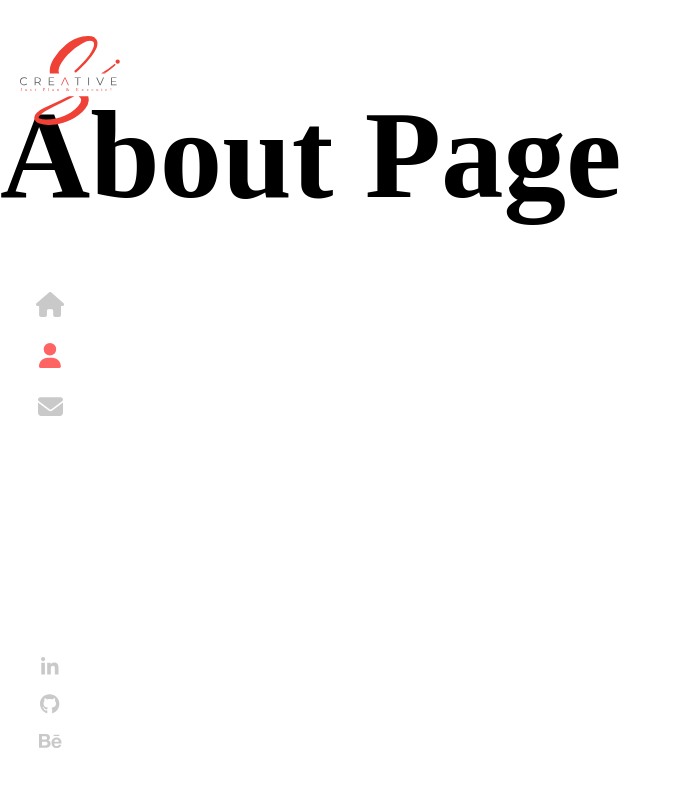
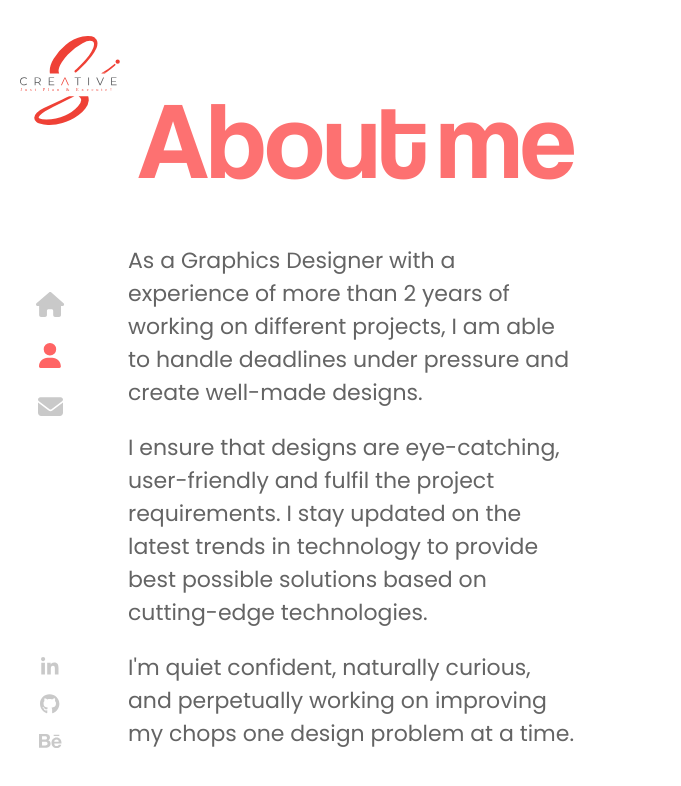
Before and after one commit to MuhammadHassan199/muhammad-portfolio, a React (Create React App) app: page /about in a window 1280 px wide. Shown: the top 786 px of the page, without its empty margins (0-681 px from the left). Built offline with nearby package versions, Linux system fonts and the light colour scheme.

Commit message:
begin about page

```diff
--- a/src/component/About/index.js
+++ b/src/component/About/index.js
@@ -1,10 +1,38 @@
 import '../About/index.scss';
+import AnimatedLetters from '../AnimatedLetters'
+import { useEffect, useState } from 'react';
 
 const About = () => {
+    const [letterClass, setLetterClass] = useState('text-animate')
+
+    useEffect(() =>{
+      setTimeout(() => {
+        setLetterClass('text-animate-hover')
+      }, 3000);
+  }, []);
+
     return (
-    <>
-      <h1>About Page</h1>
-    </>
+    <div className='container about-page'>
+      <div className='text-zone'>
+        <h1>
+          <AnimatedLetters
+          letterClass={letterClass}
+            strArray={['A','b','o','u','t',' ','m','e']}
+            idx={15}
+ />
+        </h1>
+        <p>As a Graphics Designer with a experience of more than 2 years of working on
+        different projects, I am able to handle deadlines under pressure and create
+        well-made designs.</p>
+        <p>I ensure that designs are eye-catching, user-friendly and
+        fulfil the project requirements. I stay updated on the latest trends in technology
+        to provide best possible solutions based on cutting-edge technologies.</p>
+        <p>I'm quiet confident, naturally curious, and perpetually working on
+        improving my chops one design problem at a time.</p>
+      </div>
+
+
+    </div>
   );
 };
 
--- a/src/component/Layout/index.scss
+++ b/src/component/Layout/index.scss
@@ -13,3 +13,55 @@
     animation: fadeIn 3s forwards;
     animation-delay: 1s;
 }
+
+.about-page{
+    .text-zone{
+        position: absolute;
+        left: 10%;
+        top: 50%;
+        transform: translateY(-50%);
+        width: 35%;
+        vertical-align: middle;
+        display: table-cell;
+        max-height: 90%;
+
+        h1{
+            font-size: 110px;
+            font-family: 'Coolvetica';
+            color: #fd7171;
+            font-weight: 400;
+            margin-top: 0;
+            position: relative;
+            margin-bottom: 40px;
+            left: 10px;
+
+
+
+        }
+        p{
+            font-size: 22px;
+            color: #646464;
+            font-family: 'poppins';
+            font-weight: 300;
+            min-width: fit-content;
+            animation: pulse 1s;
+
+            &:nth-of-type(1) {
+                animation-delay: 1.3s;
+            }
+            &:nth-of-type(2) {
+                animation-delay: 1.6s;
+            }
+            &:nth-of-type(3) {
+                animation-delay: 1.9s;
+            }
+
+        }
+
+    }
+    .text-animate-hover{
+        &:hover{
+            color:#521521 ;
+        }
+    }
+}
```
